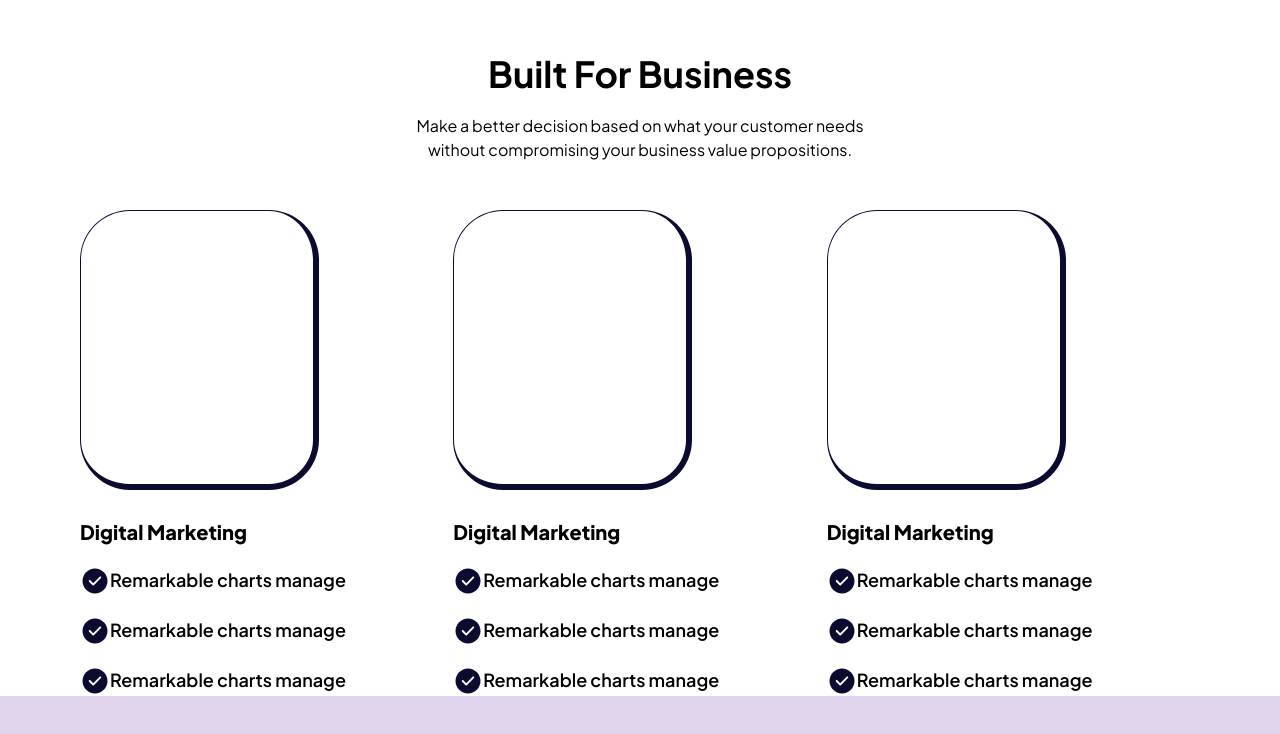
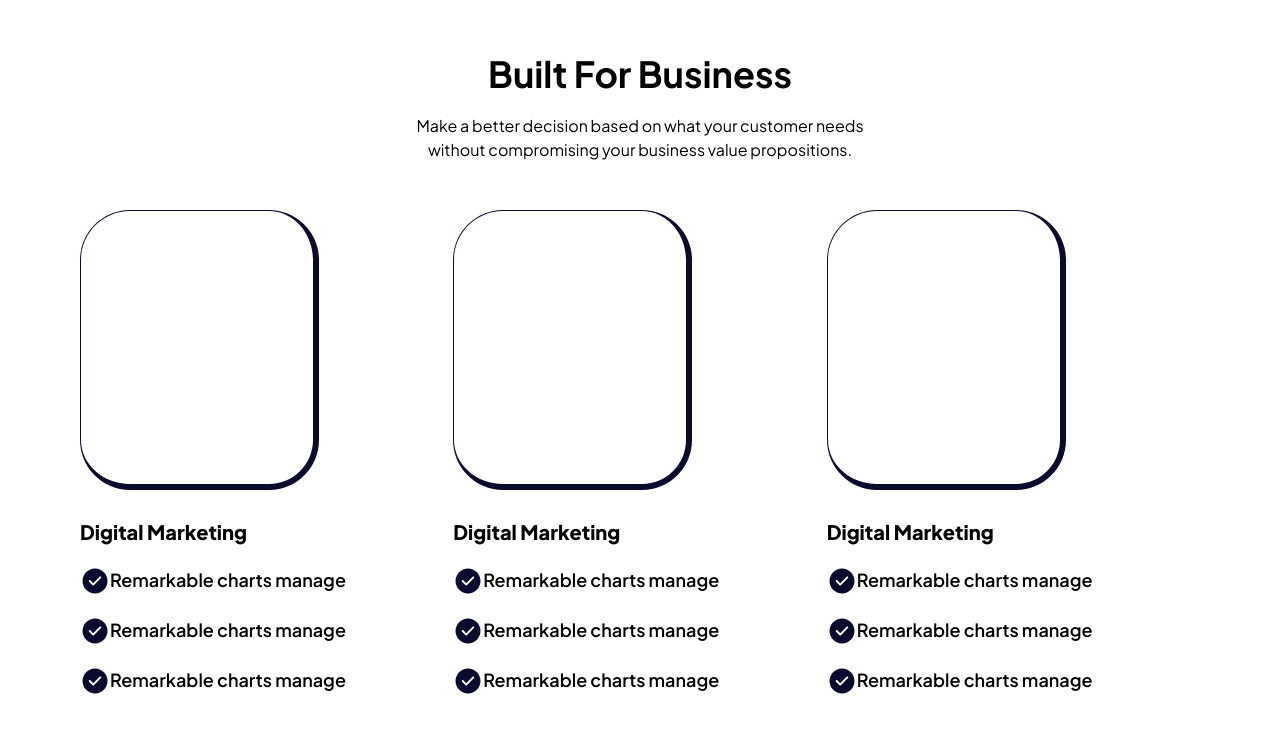
Before and after one commit to akbarhlubis/bwa-landing-page-intern-saas, a website built with Vite: page index.html in a window 1280 px wide. Shown: the part 1776-2510 px from the top of the page. Before the commit the page ends 2472 px from the top, so only its background shows below. Built offline with nearby package versions, Linux system fonts and the light colour scheme.

Commit message:
style: Update Built for Business section styling
This commit updates the styling of the Built for Business section in index.html. The changes include adding padding to the top and bottom of the section (py-10) to improve the spacing. This enhances the visual appearance and layout of the section on the website.

```diff
--- a/index.html
+++ b/index.html
@@ -220,7 +220,7 @@
   </div>
 
   <!-- Built for Business Section -->
-   <div class="flex flex-col items-center justify-center w-full gap-12 px-20 pt-10 bg-white">
+   <div class="flex flex-col items-center justify-center w-full gap-12 px-20 py-10 bg-white">
     <div class="flex flex-col w-2/5 gap-5 text-center title-group">
       <h1 class="text-4xl font-bold">Built For Business</h1>
       <p>Make a better decision based on what your customer needs without compromising your business value propositions.</p>
```
